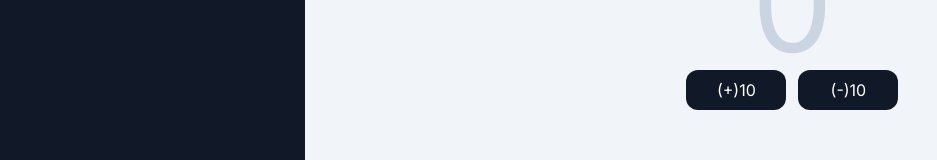
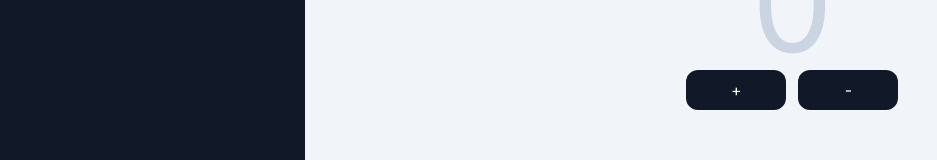
Before and after one commit to Estebanvasquex/dashBoardNext, a Next.js app: page /dashboard/counter in a window 1280 px wide. Shown: the part 386-546 px from the top of the page, without its empty margins (0-937 px from the left). Built offline with nearby package versions, Linux system fonts and the light colour scheme.

Commit message:
Se actualiza los textos de los botones

```diff
--- a/src/app/shopping-cart/components/cart-counter/CarCounter.tsx
+++ b/src/app/shopping-cart/components/cart-counter/CarCounter.tsx
@@ -15,7 +15,7 @@ export const CarCounter = () => {
             className="flex items-center justify-center p-2 rounded-xl bg-gray-900 text-white hover:bg-gray-600 transition-all w-[100px] "
             onClick={()=>{setCount(count + 1)}}
           >
-            (+)10
+            +
           </button>
         </div>
 
@@ -24,7 +24,7 @@ export const CarCounter = () => {
             className="flex items-center justify-center p-2 rounded-xl bg-gray-900 text-white hover:bg-gray-600 transition-all w-[100px] "
             onClick={()=>{setCount(count - 1)}}
           >
-            (-)10
+            -
           </button>
         </div>
       </div>
```
